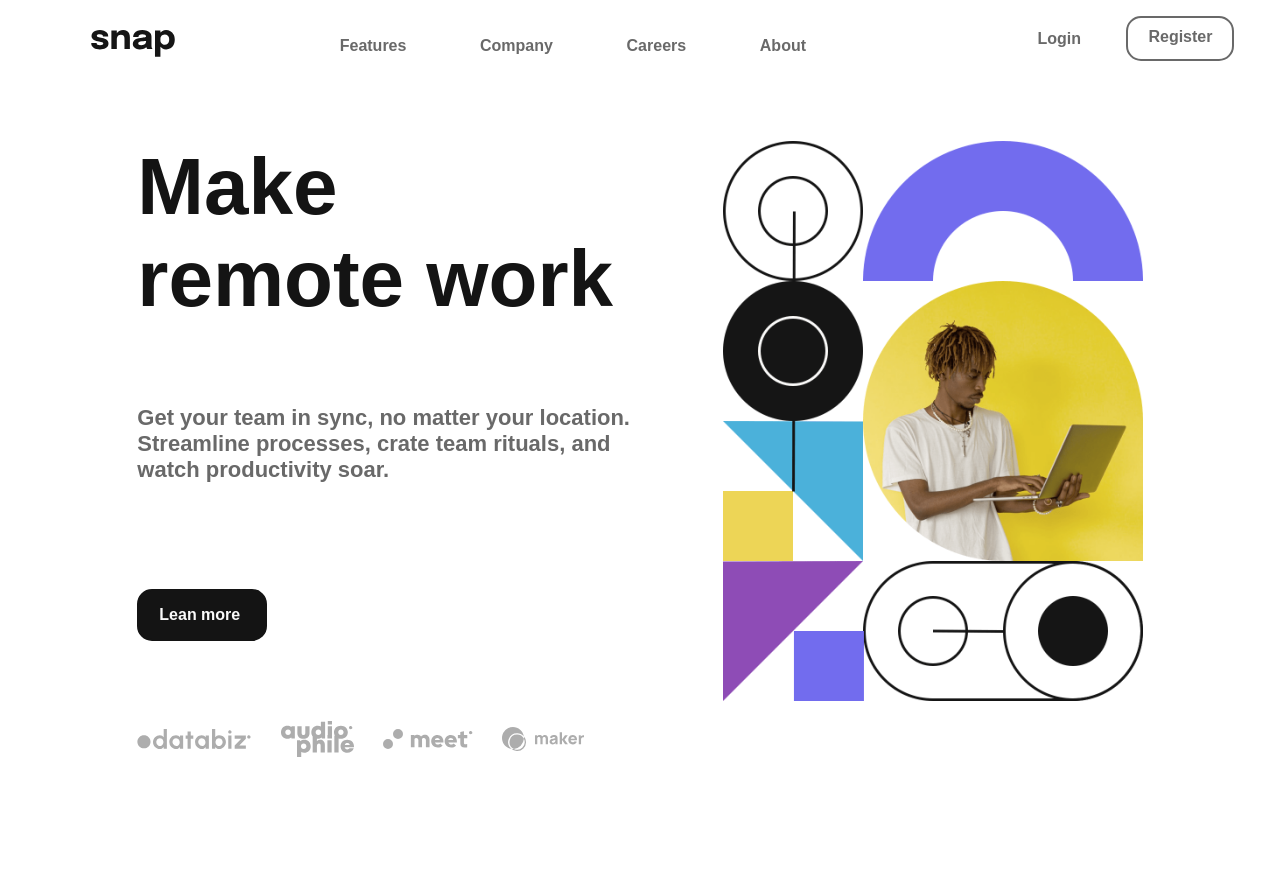
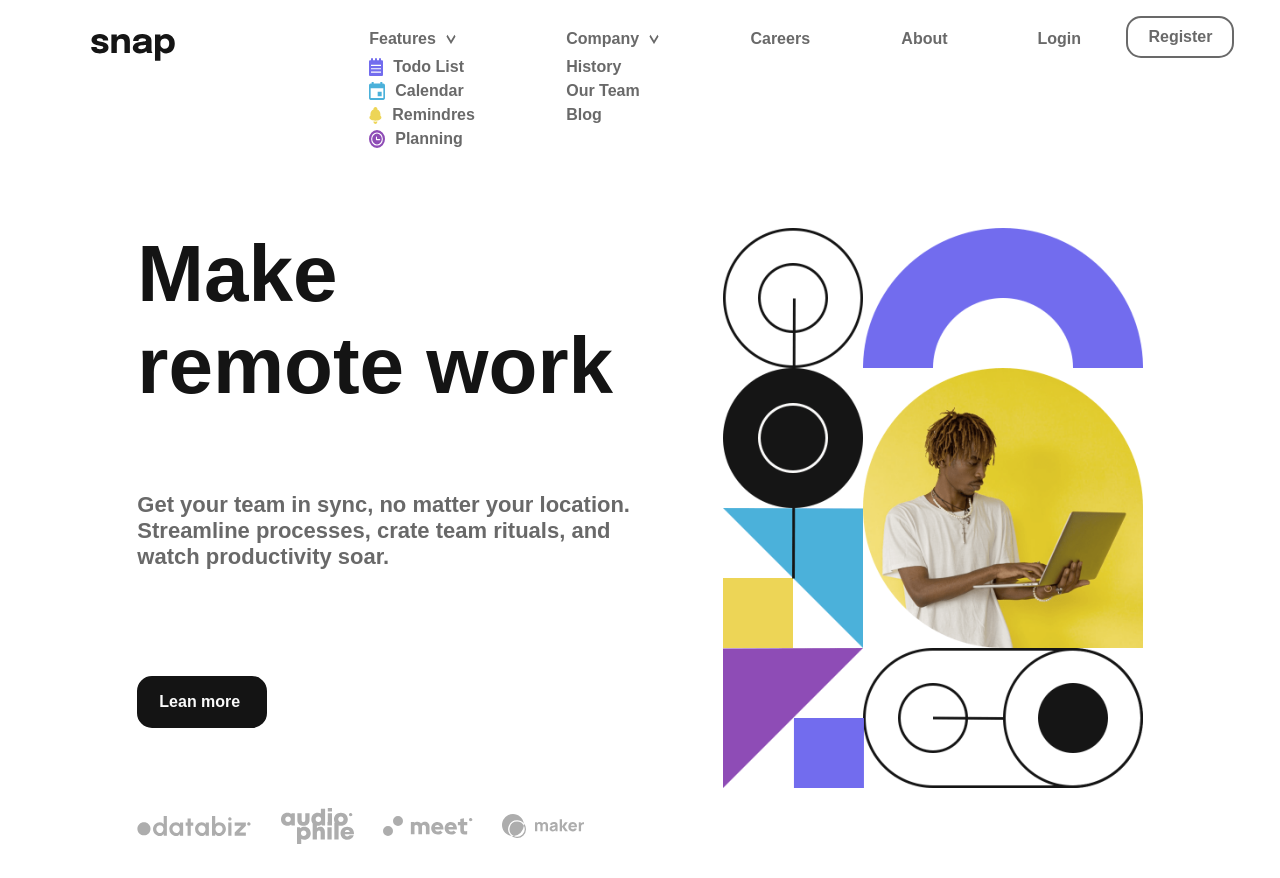
Before and after one commit to DieguitoLOL/Empezando_git, a plain HTML site: page index.html in a window 1280 px wide. Before the commit the page ends 800 px from the top, so only its background shows below. Drawn offline with Linux system fonts and the light colour scheme.

Commit message:
Agregue los menu desplegables

```diff
--- a/index.html
+++ b/index.html
@@ -11,17 +11,64 @@
     <section>
       <header>
         <div class="opciones">
-        <div><img src="images/logo.svg" alt="logo"></div>
+          <div class="logo"><img src="images/logo.svg" alt="logo"></div>
           <div class="opciones_desplegables">
+            <div class="alineamiento">
+              <div class="selector">
                 <p>Features</p>
+                <img src="images/icon-arrow-down.svg" alt="flecha_baja">
+              </div>
+              <div class="componente">
+                <div class="lista">
+                  <img src="images/icon-todo.svg" alt="imagen_todo">
+                  <p>Todo List</p>
+                </div>
+                <div class="lista">
+                  <img src="images/icon-calendar.svg" alt="imagen_calendario">
+                  <p>Calendar</p>
+                </div>
+                <div class="lista">
+                  <img src="images/icon-reminders.svg" alt="imagen_campanita">
+                  <p>Remindres</p>
+                </div>
+                <div class="lista">
+                  <img src="images/icon-planning.svg" alt="imagen_calendario">
+                  <p>Planning</p>
+                </div>
+              </div>
+            </div>
+            <div class="alineamiento">
+              <div class="selector">
                 <p>Company</p>
+                <img src="images/icon-arrow-down.svg" alt="flecha_baja">
+              </div>
+              <div class="componente">
+                <div class="lista">
+                  <p>History</p>
+                </div>
+                <div class="lista">
+                  <p>Our Team</p>
+                </div>
+                <div class="lista">
+                  <p>Blog</p>
+                </div>
+              </div>
+            </div>
+            <div>
+              <div class="selector">
                 <p>Careers</p>
+              </div>
+            </div>
+            <div>
+              <div class="selector">
                 <p>About</p>
+              </div>
+            </div>
           </div>
         </div>
         <div class="Logueos">
         <div><p>Login</p></div>
-        <div class="registro"><p>Register</p></div>
+        <div><p class="registro">Register</p></div>
         </div>
       </header>
       <article>
--- a/style.css
+++ b/style.css
@@ -28,9 +28,35 @@ header{
     gap: 50%;
     align-items: center;
 }
+.logo{
+    margin: -80px 0px 0px 0px;
+}
 .opciones_desplegables{
     display: flex;
     gap: 30%;
+}
+.selector{
+    display: flex;
+    gap: 10px;
+    align-items: center;
+}
+.selector img{
+    width: 10px;
+    height: 10px;
+}
+.alineamiento{
+    display: flex;
+    flex-direction: column;
+    gap: 10px;
+}
+.componente{
+    display: flex;
+    flex-direction: column;
+    gap: 6px;
+}
+.lista{
+    display: flex;
+    gap: 10px;
 }
 .Logueos{
     display: flex;
```
Lines whose indentation alone changed are shown as unchanged.
